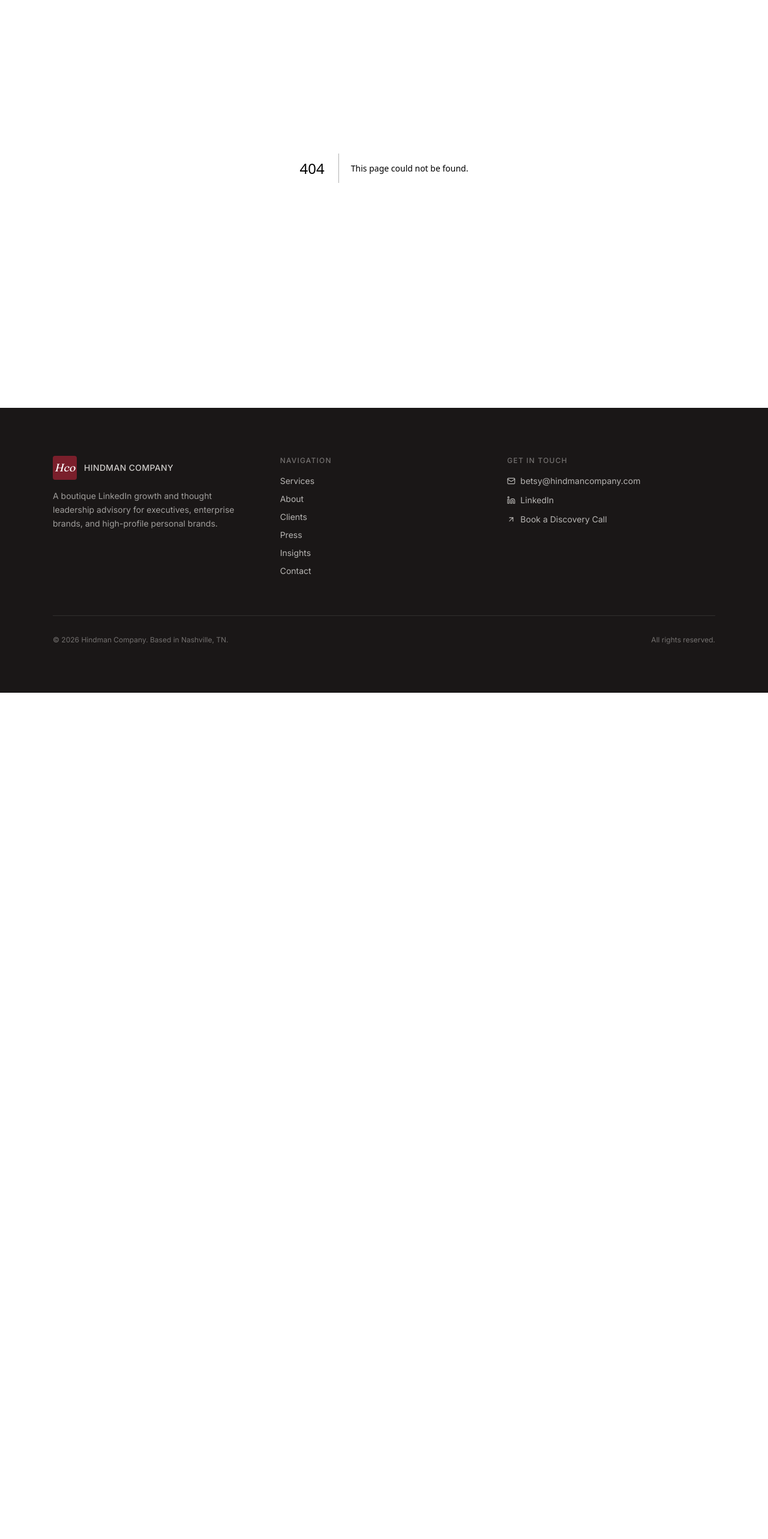
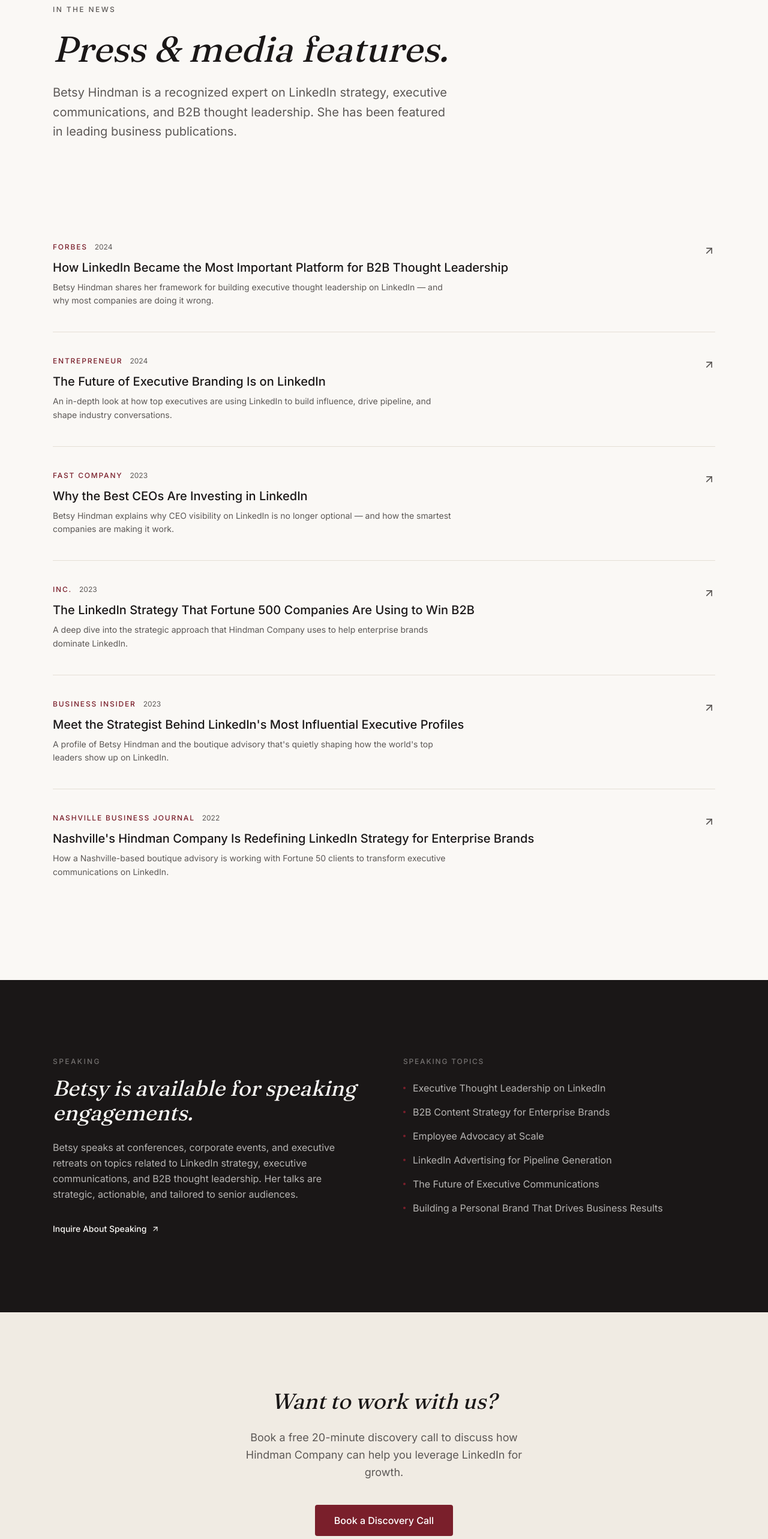
Before and after one commit to walterh1996/HindmanCo, a Next.js app: page /press in a window 1280 px wide. Before the commit this address had no page. Shown: the part 200-2766 px from the top of the page at 60% size. Before the commit the page ends 1355 px from the top, so only its background shows below. Built offline with nearby package versions, Linux system fonts and the light colour scheme.

Commit message:
auto-backup: 2026-05-15 21:28:35

```diff
--- /dev/null
+++ b/src/app/press/page.tsx
@@ -0,0 +1,224 @@
+import { FadeIn } from "@/components/fade-in";
+import { ArrowUpRight } from "lucide-react";
+import type { Metadata } from "next";
+
+export const metadata: Metadata = {
+  title: "Press",
+  description:
+    "Betsy Hindman and Hindman Company in the news — featured in Forbes, Entrepreneur, Fast Company, Inc., and Business Insider.",
+};
+
+const pressItems = [
+  {
+    publication: "Forbes",
+    title: "How LinkedIn Became the Most Important Platform for B2B Thought Leadership",
+    description:
+      "Betsy Hindman shares her framework for building executive thought leadership on LinkedIn — and why most companies are doing it wrong.",
+    date: "2024",
+    url: "#",
+  },
+  {
+    publication: "Entrepreneur",
+    title: "The Future of Executive Branding Is on LinkedIn",
+    description:
+      "An in-depth look at how top executives are using LinkedIn to build influence, drive pipeline, and shape industry conversations.",
+    date: "2024",
+    url: "#",
+  },
+  {
+    publication: "Fast Company",
+    title: "Why the Best CEOs Are Investing in LinkedIn",
+    description:
+      "Betsy Hindman explains why CEO visibility on LinkedIn is no longer optional — and how the smartest companies are making it work.",
+    date: "2023",
+    url: "#",
+  },
+  {
+    publication: "Inc.",
+    title: "The LinkedIn Strategy That Fortune 500 Companies Are Using to Win B2B",
+    description:
+      "A deep dive into the strategic approach that Hindman Company uses to help enterprise brands dominate LinkedIn.",
+    date: "2023",
+    url: "#",
+  },
+  {
+    publication: "Business Insider",
+    title: "Meet the Strategist Behind LinkedIn's Most Influential Executive Profiles",
+    description:
+      "A profile of Betsy Hindman and the boutique advisory that's quietly shaping how the world's top leaders show up on LinkedIn.",
+    date: "2023",
+    url: "#",
+  },
+  {
+    publication: "Nashville Business Journal",
+    title: "Nashville's Hindman Company Is Redefining LinkedIn Strategy for Enterprise Brands",
+    description:
+      "How a Nashville-based boutique advisory is working with Fortune 50 clients to transform executive communications on LinkedIn.",
+    date: "2022",
+    url: "#",
+  },
+];
+
+const speakingTopics = [
+  "Executive Thought Leadership on LinkedIn",
+  "B2B Content Strategy for Enterprise Brands",
+  "Employee Advocacy at Scale",
+  "LinkedIn Advertising for Pipeline Generation",
+  "The Future of Executive Communications",
+  "Building a Personal Brand That Drives Business Results",
+];
+
+export default function PressPage() {
+  return (
+    <>
+      {/* Hero */}
+      <section className="py-24 md:py-32">
+        <div className="container-narrow">
+          <div className="max-w-3xl">
+            <FadeIn>
+              <p className="text-xs font-medium tracking-[0.2em] uppercase text-text-secondary mb-6">
+                In the News
+              </p>
+            </FadeIn>
+            <FadeIn delay={0.1}>
+              <h1 className="font-serif italic text-4xl md:text-5xl lg:text-6xl leading-[1.1] text-foreground mb-6">
+                Press &amp; media features.
+              </h1>
+            </FadeIn>
+            <FadeIn delay={0.15}>
+              <p className="text-lg md:text-xl text-text-secondary leading-relaxed max-w-2xl">
+                Betsy Hindman is a recognized expert on LinkedIn strategy,
+                executive communications, and B2B thought leadership. She has
+                been featured in leading business publications.
+              </p>
+            </FadeIn>
+          </div>
+        </div>
+      </section>
+
+      {/* Press Items */}
+      <section className="pb-24 md:pb-32">
+        <div className="container-narrow">
+          <div className="divide-y divide-border">
+            {pressItems.map((item, i) => (
+              <FadeIn key={i} delay={0.05 * i}>
+                <a
+                  href={item.url}
+                  target="_blank"
+                  rel="noopener noreferrer"
+                  className="block py-10 group"
+                >
+                  <div className="flex items-start justify-between gap-4">
+                    <div className="flex-1">
+                      <div className="flex items-center gap-3 mb-3">
+                        <span className="text-xs font-medium tracking-[0.15em] uppercase text-brand">
+                          {item.publication}
+                        </span>
+                        <span className="text-xs text-text-secondary">
+                          {item.date}
+                        </span>
+                      </div>
+                      <h3 className="text-lg md:text-xl font-medium text-foreground group-hover:text-brand transition-colors duration-200 mb-2">
+                        {item.title}
+                      </h3>
+                      <p className="text-sm text-text-secondary leading-relaxed max-w-2xl">
+                        {item.description}
+                      </p>
+                    </div>
+                    <ArrowUpRight
+                      size={20}
+                      className="text-text-secondary group-hover:text-brand transition-colors duration-200 shrink-0 mt-1"
+                    />
+                  </div>
+                </a>
+              </FadeIn>
+            ))}
+          </div>
+        </div>
+      </section>
+
+      {/* Speaking */}
+      <section className="py-24 md:py-32 bg-foreground text-cream">
+        <div className="container-narrow">
+          <div className="grid grid-cols-1 lg:grid-cols-2 gap-16">
+            <div>
+              <FadeIn>
+                <p className="text-xs font-medium tracking-[0.2em] uppercase text-cream/40 mb-4">
+                  Speaking
+                </p>
+              </FadeIn>
+              <FadeIn delay={0.1}>
+                <h2 className="font-serif italic text-3xl md:text-4xl leading-[1.15] text-cream mb-6">
+                  Betsy is available for speaking engagements.
+                </h2>
+              </FadeIn>
+              <FadeIn delay={0.15}>
+                <p className="text-cream/70 leading-relaxed mb-8">
+                  Betsy speaks at conferences, corporate events, and executive
+                  retreats on topics related to LinkedIn strategy, executive
+                  communications, and B2B thought leadership. Her talks are
+                  strategic, actionable, and tailored to senior audiences.
+                </p>
+              </FadeIn>
+              <FadeIn delay={0.2}>
+                <a
+                  href="mailto:betsy@hindmancompany.com"
+                  className="inline-flex items-center gap-2 text-sm font-medium text-cream hover:text-cream/80 transition-colors"
+                >
+                  Inquire About Speaking
+                  <ArrowUpRight size={14} />
+                </a>
+              </FadeIn>
+            </div>
+
+            <div>
+              <FadeIn delay={0.15}>
+                <p className="text-xs font-medium tracking-[0.15em] uppercase text-cream/40 mb-6">
+                  Speaking Topics
+                </p>
+                <ul className="space-y-4">
+                  {speakingTopics.map((topic) => (
+                    <li
+                      key={topic}
+                      className="flex items-start gap-3 text-cream/70"
+                    >
+                      <span className="w-1 h-1 rounded-full bg-brand mt-2.5 shrink-0" />
+                      {topic}
+                    </li>
+                  ))}
+                </ul>
+              </FadeIn>
+            </div>
+          </div>
+        </div>
+      </section>
+
+      {/* CTA */}
+      <section className="py-24 md:py-32 bg-accent">
+        <div className="container-narrow text-center">
+          <FadeIn>
+            <h2 className="font-serif italic text-3xl md:text-4xl leading-[1.15] text-foreground mb-6 max-w-2xl mx-auto">
+              Want to work with us?
+            </h2>
+          </FadeIn>
+          <FadeIn delay={0.1}>
+            <p className="text-text-secondary text-lg leading-relaxed mb-10 max-w-lg mx-auto">
+              Book a free 20-minute discovery call to discuss how Hindman
+              Company can help you leverage LinkedIn for growth.
+            </p>
+          </FadeIn>
+          <FadeIn delay={0.15}>
+            <a
+              href="https://calendly.com/betsyhindman"
+              target="_blank"
+              rel="noopener noreferrer"
+              className="inline-flex items-center justify-center h-13 px-8 text-base font-medium bg-brand text-white rounded-sm hover:bg-brand-dark transition-colors duration-200"
+            >
+              Book a Discovery Call
+            </a>
+          </FadeIn>
+        </div>
+      </section>
+    </>
+  );
+}
```
